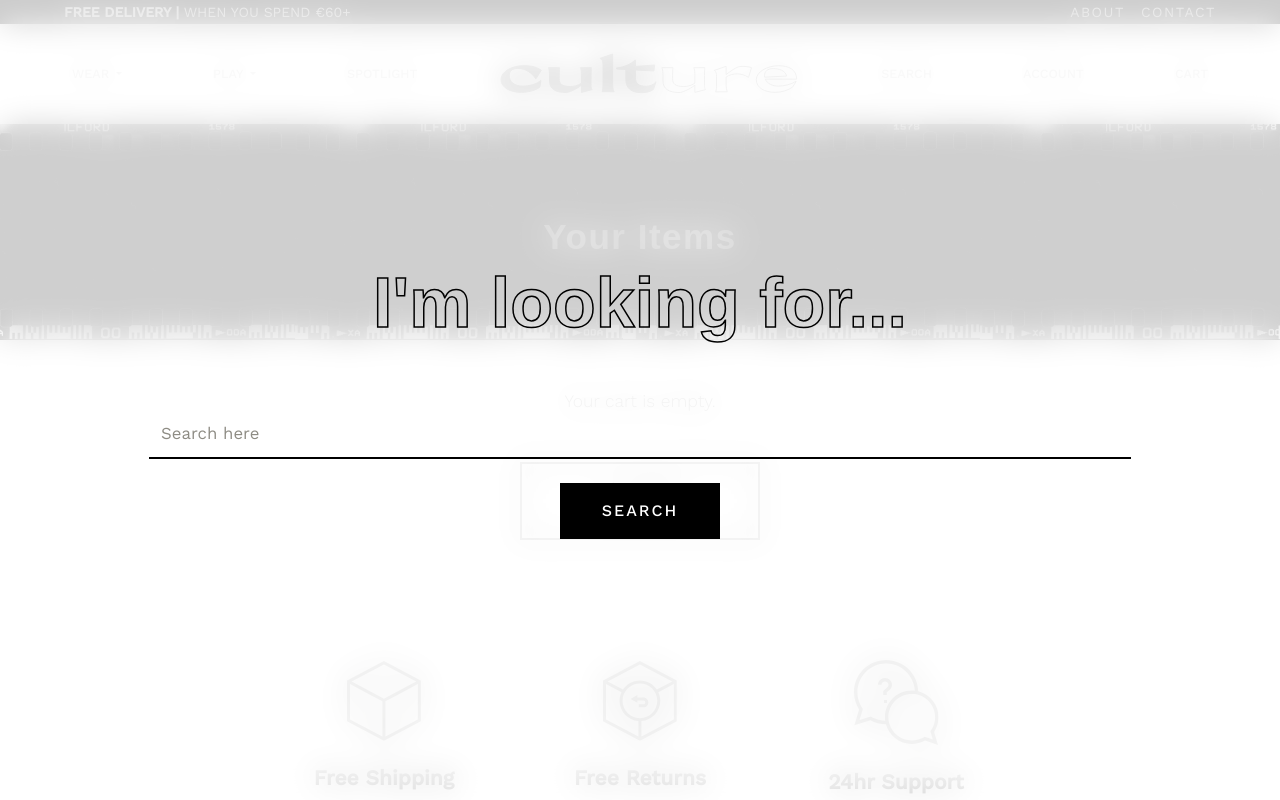
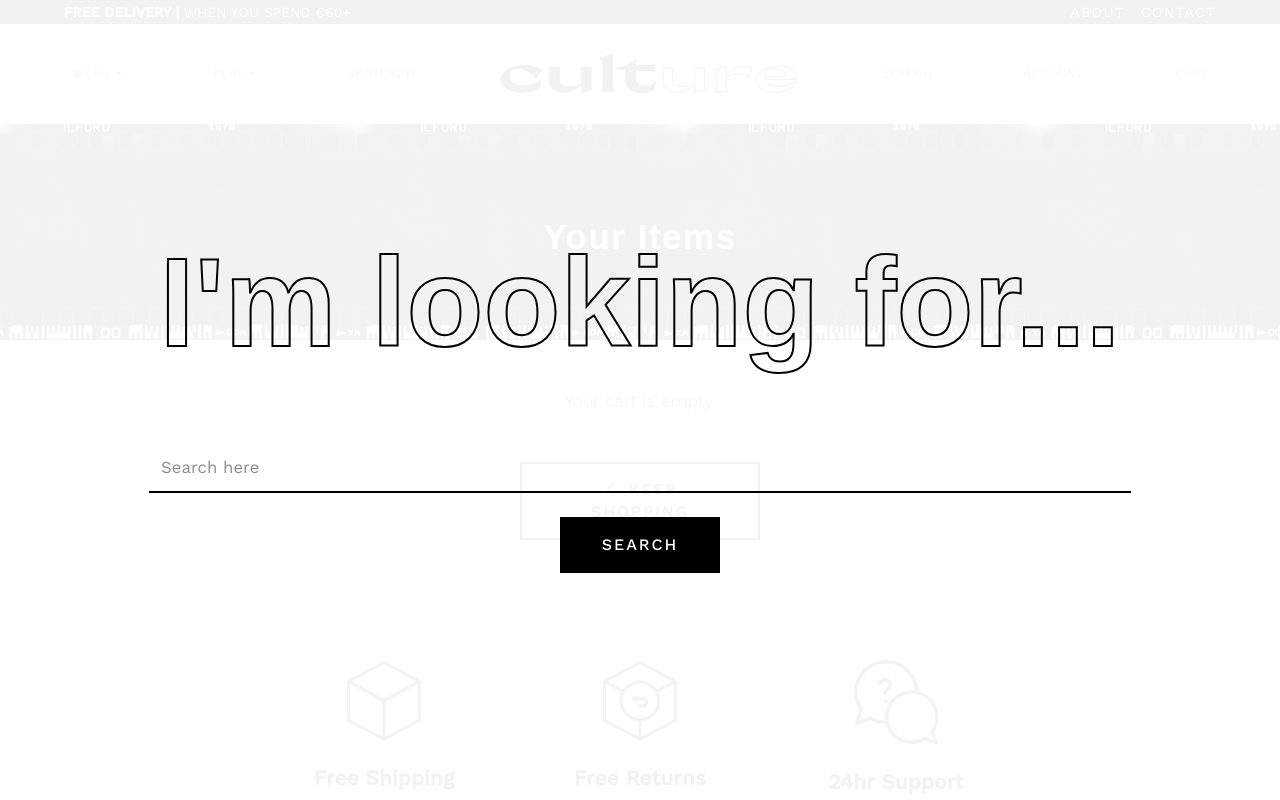
Before and after one commit to Code-Institute-Submissions/Culture-Webstore, a Django app: page /bag/ in a window 1280 px wide, after a click on "SEARCH". Run offline with Django 3.2, Linux system fonts and the light colour scheme; some libraries are stand-ins or nearby versions; some web fonts are replaced.

Commit message:
Add hero text sizing. Adjust search modal

```diff
--- a/static/css/base.css
+++ b/static/css/base.css
@@ -118,9 +118,9 @@ a.text-khaki:hover {
 }
 
 #search-modal .display-3 {
-    font-size: 5em;
+    font-size: 9em;
     font-weight: 900;
-    -webkit-text-stroke: 1.5px black;
+    -webkit-text-stroke: 2px black;
     -webkit-text-fill-color: transparent;
     text-align: center;
 }
@@ -130,8 +130,6 @@ a.text-khaki:hover {
     box-shadow: inset 0 1px 1px rgba(0, 0, 0, 0), 0 0 8px rgba(0, 0, 0, 0);
     background-color: black;
     color: black;
-    /* font-size: 1.2em; */
-
 }
 
 .form-control:enabled {
@@ -141,8 +139,7 @@ a.text-khaki:hover {
 
 .modal-backdrop.show {
     background-color: white !important;
-    backdrop-filter: blur(15px);
-    opacity: .8 !important;
+    opacity: .95 !important;
 }
 
 .form-control {
@@ -293,6 +290,12 @@ tr > th:last-of-type {
 
 .rotate-90 {
     transform:  translateX(-50%) translateY(40%) rotate(-90deg);
+}
+
+.hero-text {
+    font-size: 4rem;
+    font-weight: 300;
+    letter-spacing: .1em;
 }
 
 /*--------------------------------------------------------------------- Image / Adjustments */
@@ -780,6 +783,11 @@ tr > th:last-of-type {
     #featured-products .zoomer .image-box img {
         height: 400px;
     }
+
+    .hero-text {
+        font-size: 7rem;
+    }
+
 }
 
 @media (min-width: 1200px) and (max-width: 1440px) {
@@ -793,6 +801,11 @@ tr > th:last-of-type {
     .l-space {
         letter-spacing: 1px;
     }
+
+    #search-modal .display-3 {
+        font-size: 7em;
+    }
+
 }
 
 /* Slightly larger container on xl screens */
@@ -800,8 +813,6 @@ tr > th:last-of-type {
     .container {
         max-width: 60%;
     }
-
-
 }
 
 @media screen and (max-width: 990px) {
@@ -847,6 +858,12 @@ tr > th:last-of-type {
     }
 }
 
+@media (max-width: 576px) {
+    .hero-text {
+        font-size: 3rem;
+    }
+}
+
 @media (max-width: 320px) {
     .button-white {
         padding: 10px 30px 10px 30px;
```
